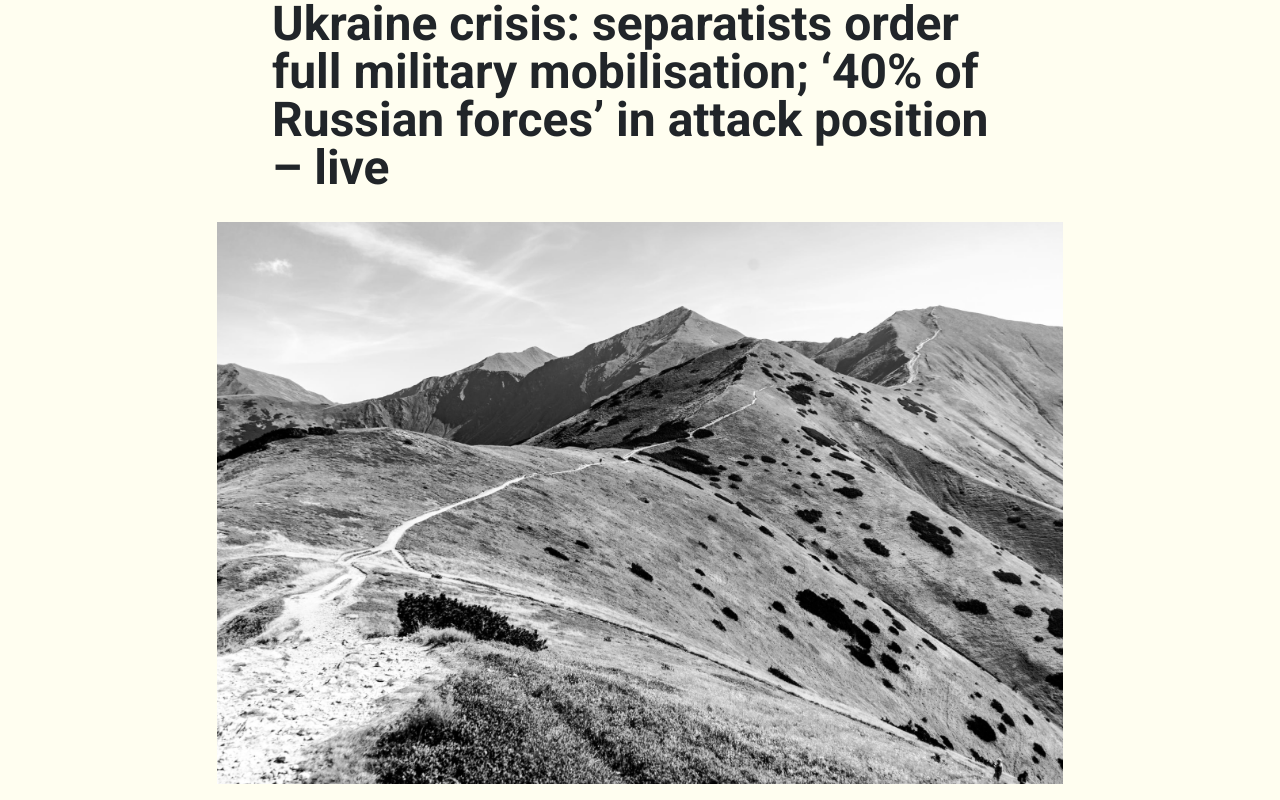
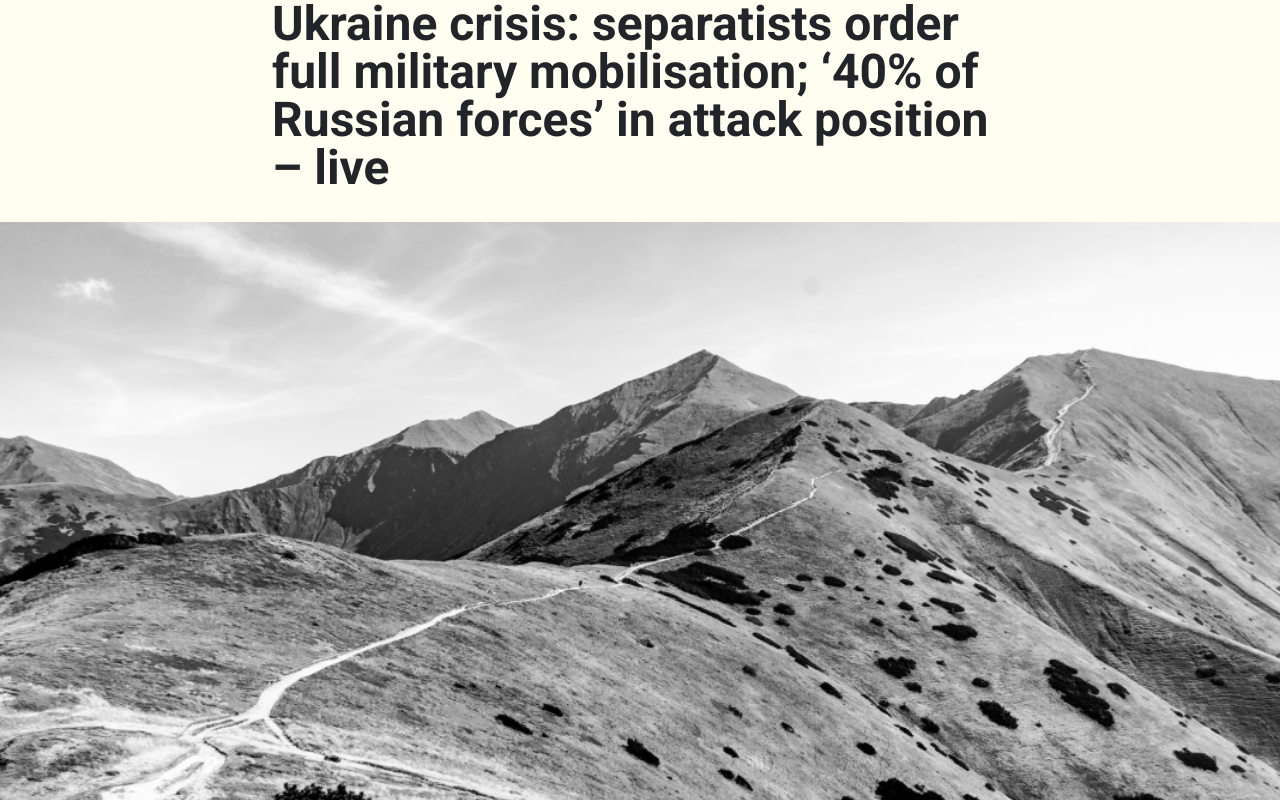
Before and after one commit to AntonelloDeGiosa/primo_layout, a plain HTML site: page component.html in a window 1280 px wide. Shown: the top 800 px of the page. Drawn offline with nearby package versions, Linux system fonts and the light colour scheme.

Commit message:
correzione_colonne

```diff
--- a/component.html
+++ b/component.html
@@ -29,7 +29,7 @@
     </div>
 
     <div class="row">
-        <div class="col-8 offset-2">
+        <div class="col-12">
             <div class="image">
                 <img  src="static/images/image1.png"  >
 
```
